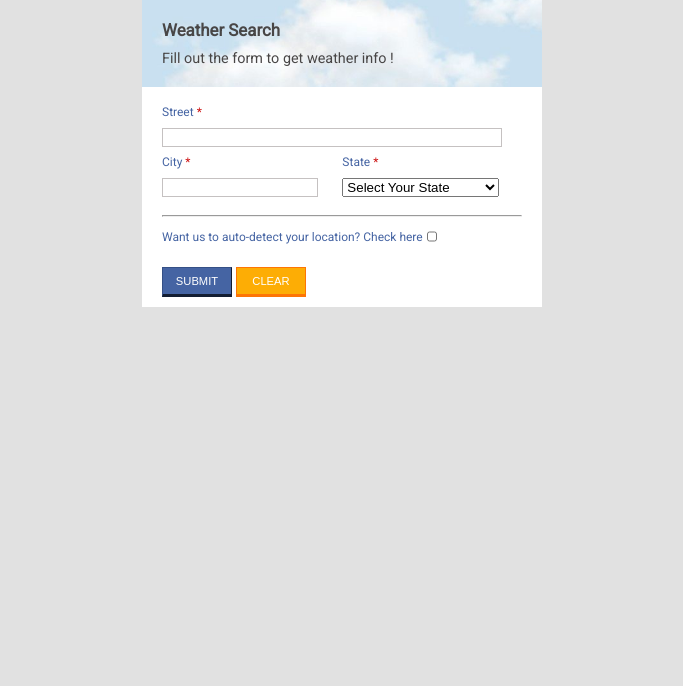
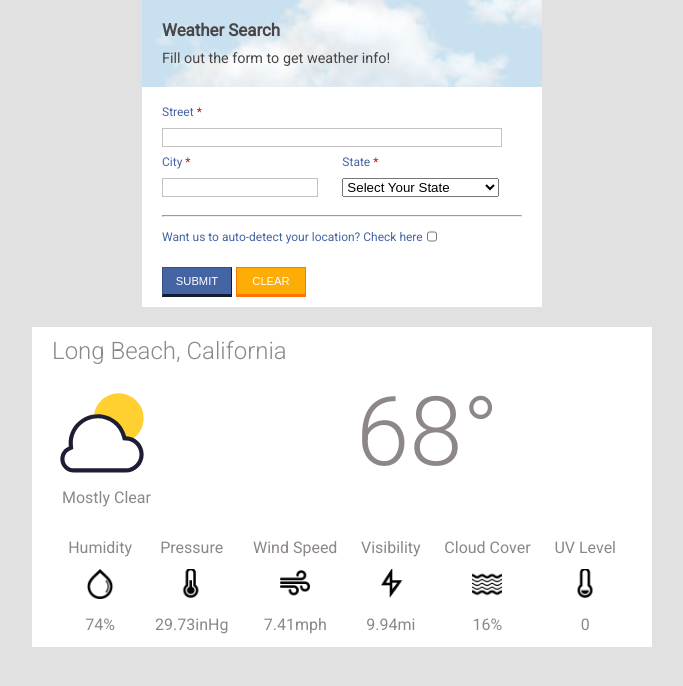
Before and after one commit to gbccccc/Weather-native, a Flask app: page / in a window 1280 px wide. Shown: the top 686 px of the page, without its empty margins (298-981 px from the left). Run offline with Flask 3, Linux system fonts and the light colour scheme.

Commit message:
weather card layout

```diff
--- a/main.py
+++ b/main.py
@@ -19,9 +19,8 @@ def hello_world():
 
 @app.get("/weather")
 def weather():
-    print(request.args["street"])
-    print(request.args["city"])
-    print(request.args["state"])
+    print(request.args["lat"])
+    print(request.args["lng"])
     return json.JSONEncoder().encode({"message": "received"})
 
 
--- a/static/scripts/script.js
+++ b/static/scripts/script.js
@@ -23,27 +23,27 @@ function submitAddress() {
                 addressArray.push(entry[1].replaceAll(" ", "+"))
             }
             let addressStr = addressArray.join()
-            console.log(addressStr)
+
             let xhrGeocoding = new XMLHttpRequest()
             xhrGeocoding.open("GET", "https://maps.googleapis.com/maps/api/geocode/json?address="
                 + addressStr + "&key=" + googleApiKey)
             xhrGeocoding.onload = (event) => {
                 let responseJson = JSON.parse(event.target.response)
                 let location = responseJson.results[0].geometry.location
-                // let xhrTomorrow = new XMLHttpRequest();
-                // xhrTomorrow.open("GET", "/weather?" + searchParam.toString());
-                // xhrTomorrow.onload = (event) => showDetail(event.target.response,)
-                // xhrTomorrow.send();
+                let xhrTomorrow = new XMLHttpRequest();
+                xhrTomorrow.open("GET", "/weather?lat=" + location.lat + "&lng=" + location.lng);
+                xhrTomorrow.onload = (event) =>
+                    showDetail(event.target.response, responseJson.results[0].formatted_address)
+                xhrTomorrow.send();
             }
             xhrGeocoding.send()
-        } else {
-            console.log("false")
         }
     }
 }
 
 function showDetail(response, address) {
-    console.log()
+    console.log(response)
+    console.log(address)
 }
 
 const stateMapping = {
--- a/static/styles/style.css
+++ b/static/styles/style.css
@@ -1,6 +1,12 @@
 :root {
     --screen-width: 1280px;
     --input-section-width: 400px;
+}
+
+.roboto-light {
+    font-family: "Roboto", sans-serif;
+    font-weight: 300;
+    font-style: normal;
 }
 
 .roboto-regular {
@@ -17,13 +23,14 @@ body {
 
 .main {
     width: var(--screen-width);
-    display: flex;
-    align-items: center;
-    justify-content: center;
+    /*display: flex;*/
+    /*align-items: center;*/
+    /*justify-content: center;*/
 }
 
 .input-section {
     width: var(--input-section-width);
+    margin: 0 auto;
     background-color: white;
 }
 
@@ -123,3 +130,44 @@ body {
     background-color: #ffba36;
     border-color: #ff8f34;
 }
+
+.result-card {
+    background-color: white;
+    width: 580px;
+    height: 300px;
+    margin: 20px auto;
+    padding: 10px 20px;
+    color: #8d8787;
+}
+
+.card-address {
+    font-size: 1.5em;
+}
+
+#card-weather-icon {
+    width: 100px;
+    height: 100px;
+    margin-top: 20px;
+    margin-bottom: -20px;
+}
+
+.card-temperature-text {
+    font-size: 6em;
+    margin-left: 200px;
+}
+
+#card-weather {
+    margin-left: 10px;
+}
+
+.cloud-stats-table {
+    width: 100%;
+    margin-top: 20px;
+    text-align: center;
+    border-spacing: 10px;
+}
+
+.card-stats-icon {
+    width: 30px;
+    height: 30px;
+}
--- a/templates/index.html
+++ b/templates/index.html
@@ -5,7 +5,7 @@
 
   <link rel="preconnect" href="https://fonts.googleapis.com">
   <link rel="preconnect" href="https://fonts.gstatic.com" crossorigin>
-  <link href="https://fonts.googleapis.com/css2?family=Roboto&display=swap" rel="stylesheet">
+  <link href="https://fonts.googleapis.com/css2?family=Roboto:wght@100;300;400&display=swap" rel="stylesheet">
 
   <script src="{{ url_for('static', filename='scripts/script.js') }}"></script>
   <link type="text/css" rel="stylesheet" href="{{ url_for('static', filename='styles/style.css') }}">
@@ -15,7 +15,7 @@
   <div class="input-section roboto-regular">
     <div class="input-section-header">
       <h3>Weather Search</h3>
-      <p>Fill out the form to get weather info !</p>
+      <p>Fill out the form to get weather info!</p>
     </div>
     <form class="address-form" id="address-form" action="/weather" method="get">
       <div>
@@ -46,8 +46,56 @@
     </form>
   </div>
   <div class="result">
-    <div class="result-card">
-
+    <div class="result-card roboto-regular">
+      <span class="card-address roboto-light">Long Beach, California</span><br/>
+      <img id="card-weather-icon" src="{{ url_for("static", filename="images/weather-symbols/mostly_clear_day.svg") }}"
+           alt="mostly_clear_day"/>
+      <span class="card-temperature-text roboto-light"><span id="card-temperature">68</span>&deg;</span><br/>
+      <span id="card-weather">Mostly Clear</span>
+      <table class="cloud-stats-table">
+        <tr>
+          <td>Humidity</td>
+          <td>Pressure</td>
+          <td>Wind Speed</td>
+          <td>Visibility</td>
+          <td>Cloud Cover</td>
+          <td>UV Level</td>
+        </tr>
+        <tr>
+          <td>
+            <img class="card-stats-icon" src="{{ url_for("static", filename="images/humidity.png") }}"
+                 alt="humidity.png"/>
+          </td>
+          <td>
+            <img class="card-stats-icon" src="{{ url_for("static", filename="images/Pressure.png") }}"
+                 alt="Pressure.png"/>
+          </td>
+          <td>
+            <img class="card-stats-icon" src="{{ url_for("static", filename="images/Wind_Speed.png") }}"
+                 alt="Wind_Speed.png"/>
+          </td>
+          <td>
+            <img class="card-stats-icon" src="{{ url_for("static", filename="images/Visibility.png") }}"
+                 alt="Visibility.png"/>
+          </td>
+          <td>
+            <img class="card-stats-icon" src="{{ url_for("static", filename="images/Cloud_Cover.png") }}"
+                 alt="Cloud_Cover.png"/>
+            </td>
+          <td>
+            <img class="card-stats-icon" src="{{ url_for("static", filename="images/UV_Level.png") }}"
+                 alt="UV_Level.png"/>
+          </td>
+        </tr>
+        <tr>
+          <td><span id="card-humidity">74</span>%</td>
+          <td><span id="card-pressure">29.73</span>inHg</td>
+          <td><span id="card-wind-speed">7.41</span>mph</td>
+          <td><span id="card-visibility">9.94</span>mi</td>
+          <td><span id="card-cloud-cover">16</span>%</td>
+          <td><span id="card-uv-level">0</span></td>
+        </tr>
+      </table>
     </div>
     <div class="result-table">
 
```
